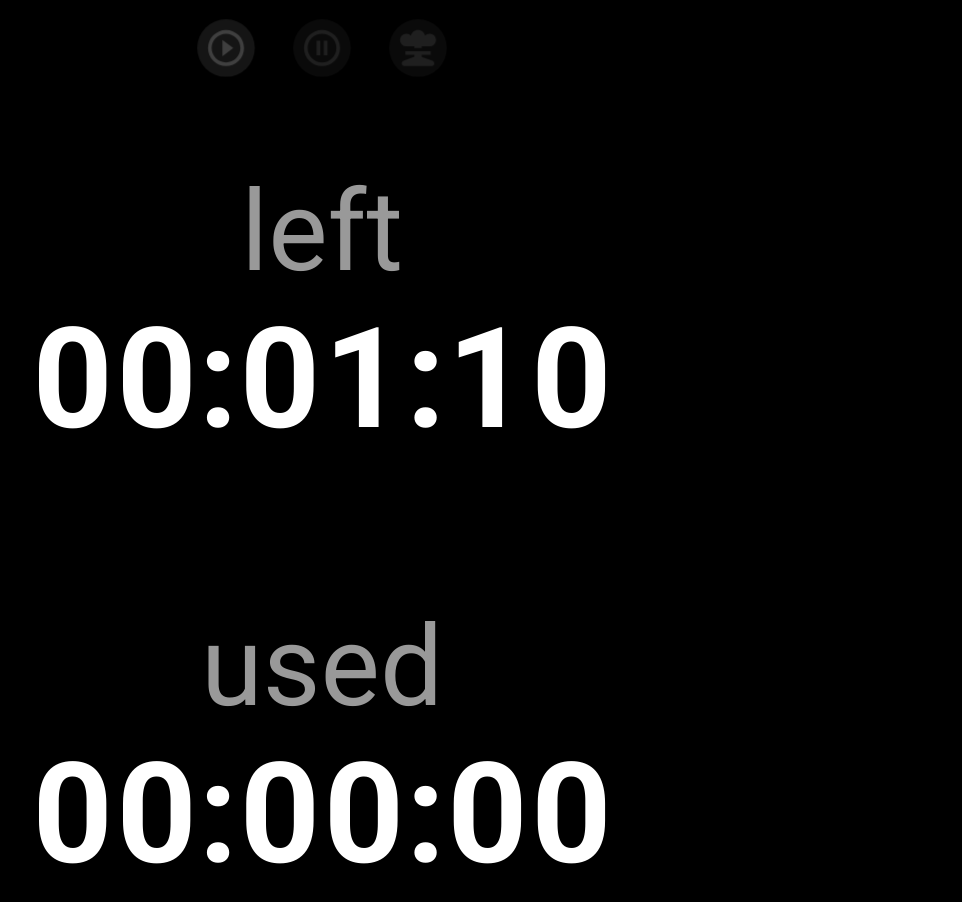
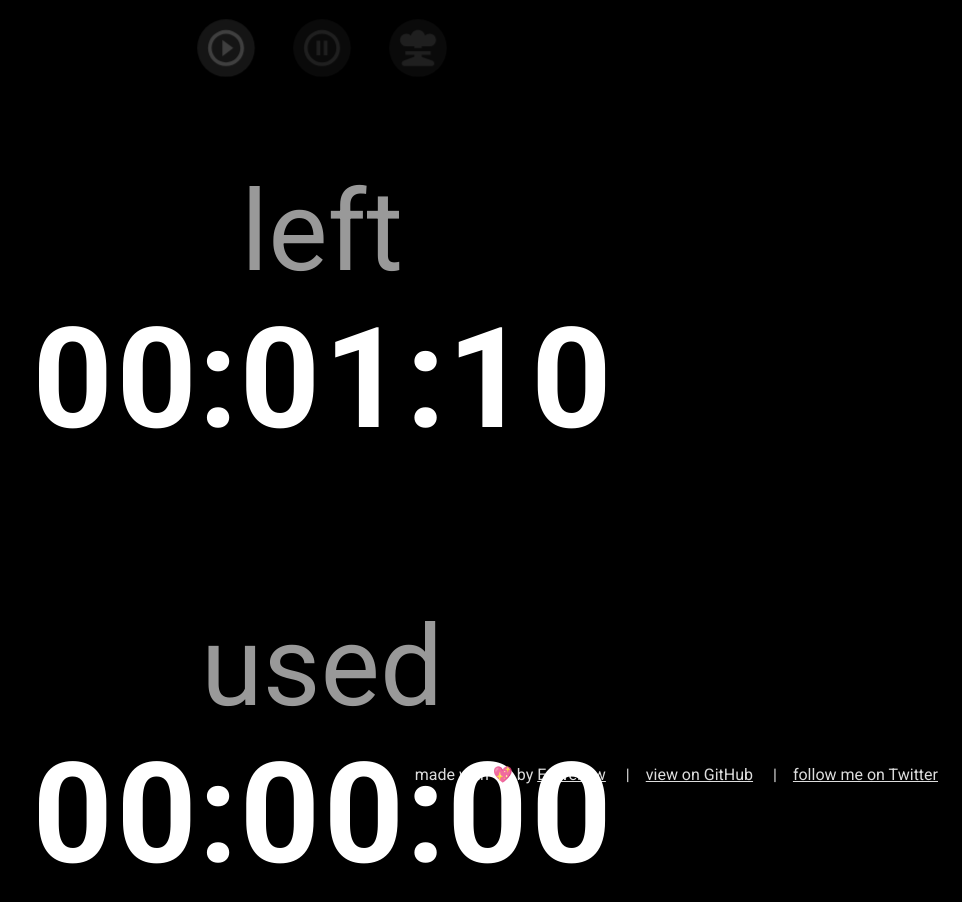
Before and after one commit to eweilow/presentation-timer, a Next.js app: page / in a window 1280 px wide. Shown: the top 902 px of the page, without its empty margins (318-1280 px from the left). Built offline with nearby package versions, Linux system fonts and the light colour scheme.

Commit message:
Add a footer

```diff
--- /dev/null
+++ b/components/footer.tsx
@@ -0,0 +1,53 @@
+const Separator = () => (
+  <span>
+    |
+    <style jsx>{`
+      span {
+        margin: 0 16px;
+      }
+    `}</style>
+  </span>
+);
+
+export const Footer = () => (
+  <footer>
+    made with 💖 by{" "}
+    <a
+      href="https://github.com/eweilow"
+      target="_blank"
+      rel="noreferrer noopener"
+    >
+      E. Weilow
+    </a>{" "}
+    <Separator />
+    <a
+      href="https://github.com/eweilow/presentation-timer"
+      target="_blank"
+      rel="noreferrer noopener"
+    >
+      view on GitHub
+    </a>{" "}
+    <Separator />
+    <a
+      href="https://twitter.com/eweilow"
+      target="_blank"
+      rel="noreferrer noopener"
+    >
+      follow me on Twitter
+    </a>{" "}
+    <style jsx>{`
+      footer {
+        position: fixed;
+        right: 0;
+        bottom: 0;
+
+        padding: 16px 24px;
+      }
+
+      footer,
+      a {
+        color: #ffffffdd;
+      }
+    `}</style>
+  </footer>
+);
--- a/pages/index.tsx
+++ b/pages/index.tsx
@@ -4,6 +4,7 @@ import { Clock } from "../components/clock";
 import clsx from "clsx";
 import { useClock } from "../hooks/useClock";
 import { Controls } from "../components/controls";
+import { Footer } from "../components/footer";
 
 const Header: React.FC<{ title: string }> = props => (
   <header>
@@ -59,6 +60,7 @@ export default () => {
           <Clock timeLeft={timeUsed} />
         </Header>
       </div>
+      <Footer />
       <Head>
         <link
           href="https://fonts.googleapis.com/css?family=Roboto:400,500,700"
```
